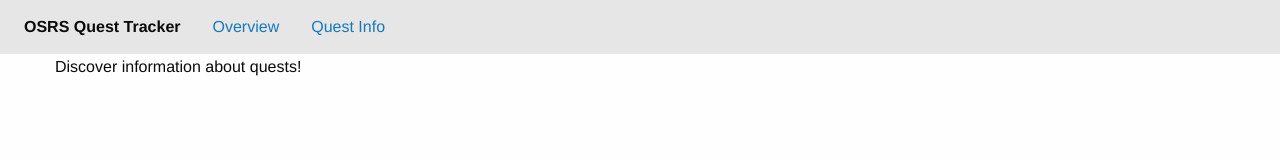
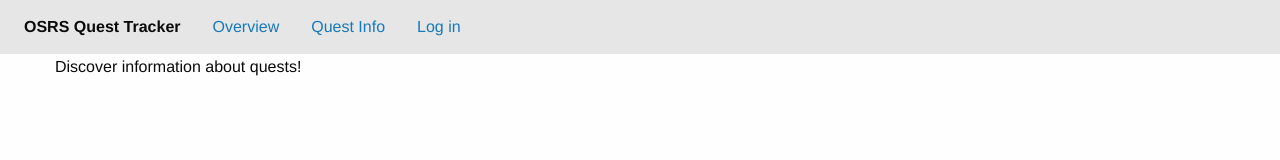
Before and after one commit to lezed1/osrs-quests, a Next.js app: page / in a window 1280 px wide. Shown: the top 160 px of the page. Built offline with nearby package versions, Linux system fonts and the light colour scheme; what ts-brand would draw is missing.

Commit message:
Add very basic login

```diff
--- a/components/layout.tsx
+++ b/components/layout.tsx
@@ -26,6 +26,14 @@ export default function Layout({ children }) {
                 Quest Info
               </Link>
             </li>
+            <li>
+              <Link
+                href={`/api/login`}
+                // activeClassName="is-active"
+              >
+                Log in
+              </Link>
+            </li>
           </ul>
         </div>
       </div>
--- /dev/null
+++ b/lib/auth0.ts
@@ -0,0 +1,33 @@
+import { initAuth0 } from '@auth0/nextjs-auth0';
+// import config from './config';
+
+export default initAuth0({
+  domain: process.env.AUTH0_DOMAIN,
+  clientId: process.env.AUTH0_CLIENTID,
+  clientSecret: process.env.AUTH0_CLIENTSECRET,
+  scope: 'openid profile',
+  redirectUri: `${process.env.HOST}/api/callback`,
+  postLogoutRedirectUri: `${process.env.HOST}/`,
+  session: {
+    // The secret used to encrypt the cookie.
+    cookieSecret: process.env.AUTH0_COOKIESECRET,
+    // The cookie lifetime (expiration) in seconds. Set to 8 hours by default.
+    cookieLifetime: 60 * 60 * 8,
+    // (Optional) The cookie domain this should run on. Leave it blank to restrict it to your domain.
+    // cookieDomain: 'your-domain.com',
+    // (Optional) SameSite configuration for the session cookie. Defaults to 'lax', but can be changed to 'strict' or 'none'. Set it to false if you want to disable the SameSite setting.
+    cookieSameSite: 'lax',
+    // (Optional) Store the id_token in the session. Defaults to false.
+    storeIdToken: false,
+    // (Optional) Store the access_token in the session. Defaults to false.
+    storeAccessToken: false,
+    // (Optional) Store the refresh_token in the session. Defaults to false.
+    storeRefreshToken: false,
+  },
+  oidcClient: {
+    // (Optional) Configure the timeout in milliseconds for HTTP requests to Auth0.
+    httpTimeout: 2500,
+    // (Optional) Configure the clock tolerance in milliseconds, if the time on your server is running behind.
+    clockTolerance: 10000,
+  },
+});
--- a/package.json
+++ b/package.json
@@ -18,6 +18,7 @@
     }
   },
   "dependencies": {
+    "@auth0/nextjs-auth0": "^0.16.0",
     "autoprefixer": "^10.1.0",
     "foundation-sites": "^6.6.3",
     "next": "^10.0.3",
--- a/pages/_app.tsx
+++ b/pages/_app.tsx
@@ -1,6 +1,4 @@
 import 'foundation-sites/dist/css/foundation.css';
-function MyApp({ Component, pageProps }) {
-  return <Component {...pageProps} />;
-}
 
-export default MyApp;
+const App = ({ Component, pageProps }) => <Component {...pageProps} />;
+export default App;
--- /dev/null
+++ b/pages/api/callback.tsx
@@ -0,0 +1,10 @@
+import auth0 from '../../lib/auth0';
+
+export default async function callback(req, res) {
+  try {
+    await auth0.handleCallback(req, res, { redirectTo: '/' });
+  } catch (error) {
+    console.error(error);
+    res.status(error.status || 400).end(error.message);
+  }
+}
--- /dev/null
+++ b/pages/api/login.tsx
@@ -0,0 +1,10 @@
+import auth0 from '../../lib/auth0';
+
+export default async function login(req, res) {
+  try {
+    await auth0.handleLogin(req, res);
+  } catch (error) {
+    console.error(error);
+    res.status(error.status || 400).end(error.message);
+  }
+}
```
Also changed, not shown: 1 other file (tests, documents, lock files or other folders).
